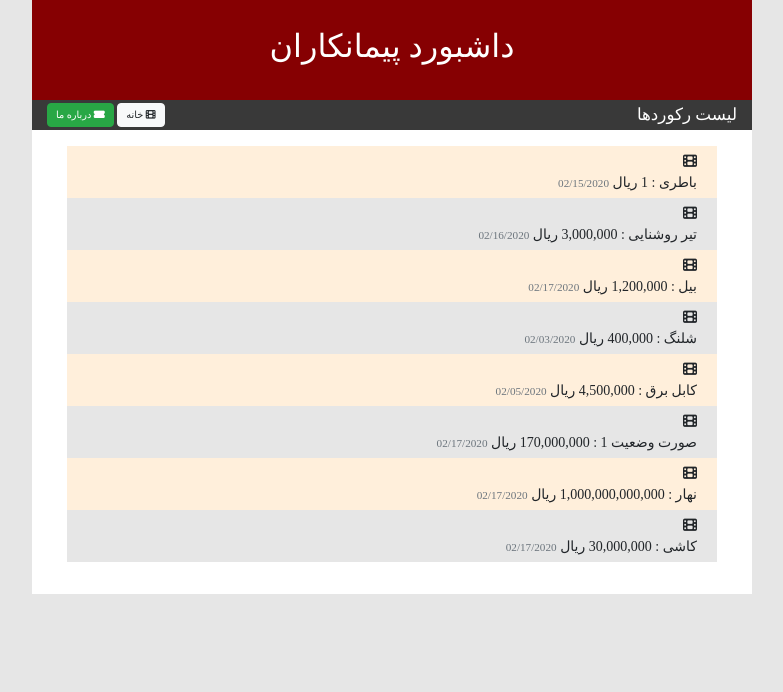
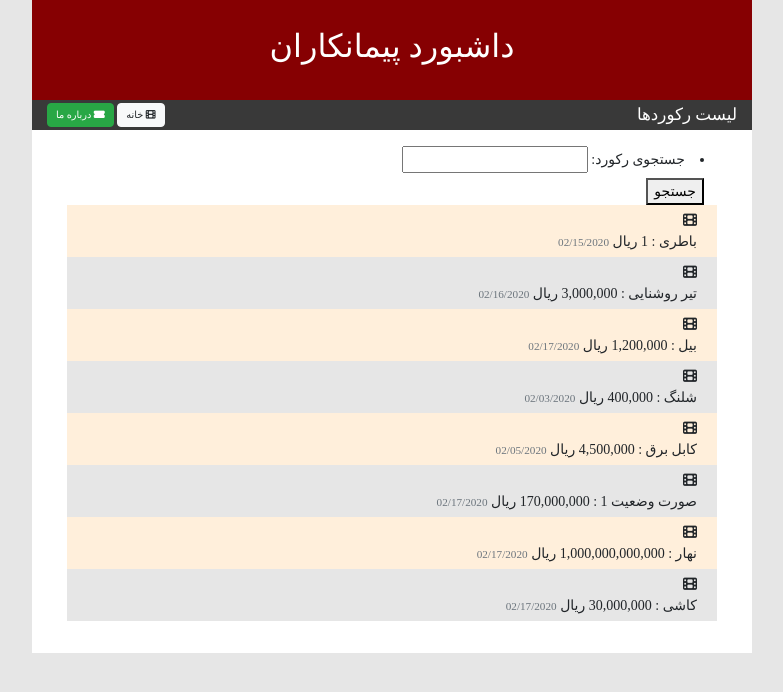
Before and after one commit to kazem3d/peymankar, a Django app: page /accounting/record_list/ in a window 1280 px wide. Shown: the top 692 px of the page, without its empty margins (248-1031 px from the left). Run offline with Django 3.2, Linux system fonts and the light colour scheme; data comes from the database, SQL or seed files in the repository; some libraries are stand-ins or nearby versions; some web fonts are replaced.

Commit message:
define search form

```diff
--- /dev/null
+++ b/Accounting/forms.py
@@ -0,0 +1,4 @@
+from django import forms
+
+class SearchForm(forms.Form):
+    record_name=forms.CharField(label='جستجوی رکورد',required=False)
--- a/Accounting/templates/html/record_list.html
+++ b/Accounting/templates/html/record_list.html
@@ -21,10 +21,22 @@
         </div>
 {%endblock%}
 
+
+
 {% block main_content %}
   <div class="row">
     <div class="col py-3">
         {% if records %}
+
+        <div class="row px-5">
+            <form action="" method="GET">
+            {{search_form.as_ul}}
+             <button type="submit">جستجو</button>
+            </form>
+
+        </div>
+
+
             <ul class="item-list">
                 {% for record in records %}
                     <li>
--- a/Accounting/views.py
+++ b/Accounting/views.py
@@ -2,12 +2,21 @@ from django.shortcuts import render,get_object_or_404
 from django.http import HttpResponse
 from Accounting.models import recording,Project
 
+from Accounting.forms import SearchForm
+
 def record_list(request):
+    search_form=SearchForm(request.GET)
+    if search_form.is_valid():
+        record_name=search_form.cleaned_data['record_name']
+        records=recording.objects.filter(title__contains=record_name)
+    else:
 
-    records=recording.objects.all()
+
+        records=recording.objects.all()
 
     context={
-        'records':records
+        'records':records,
+        'search_form':search_form
     }
     return render(request,'html/record_list.html',context)
 
```
